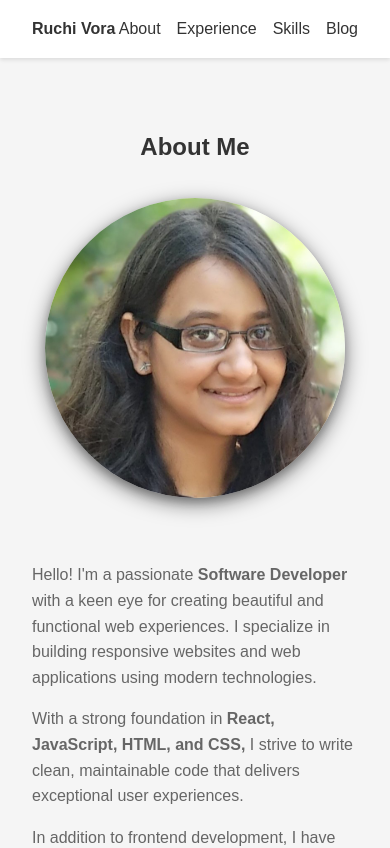
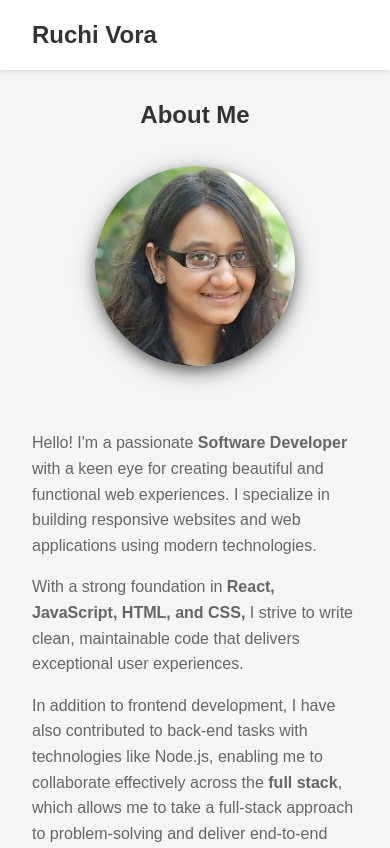
Before and after one commit to ruchivora/ruchi-vora-portfolio, a React (Vite) app: page / in a window 390 px wide. Shown: the top 848 px of the page. Built offline with nearby package versions, Linux system fonts and the light colour scheme; the HTML template or start-up script is replaced by a standard one.

Commit message:
update CSS

```diff
--- a/src/components/About/About.module.css
+++ b/src/components/About/About.module.css
@@ -33,8 +33,6 @@
 }
 
 .imagePlaceholder {
-  font-size: 8rem;
-  background-color: #f5f5f5;
   height: 300px;
   width: 300px;
 }
@@ -54,7 +52,8 @@
     align-items: center;
   }
 
-  .about {
-    padding: 8rem 2rem 2rem;
+  .imagePlaceholder {
+    height: 200px;
+    width: 200px;
   }
 }
--- a/src/components/Header/Header.module.css
+++ b/src/components/Header/Header.module.css
@@ -40,15 +40,8 @@
 
 @media (max-width: 768px) {
 
-  .logo {
-    font-size: 1rem;
+  .navLinks {
+    display: none;
   }
 
-  .navLinks {
-    gap: 1rem;
-  }
-
-  .navLinks a {
-    font-size: 1rem;
-  }
 }
```
